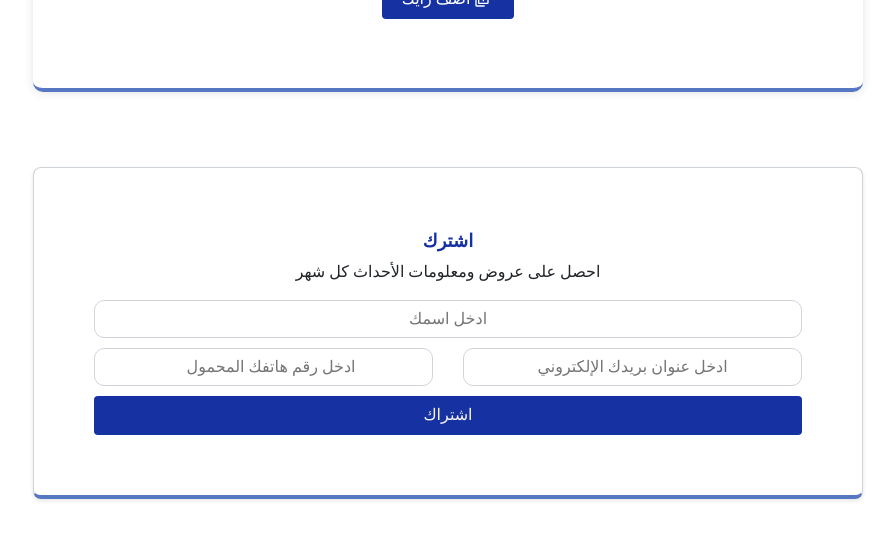
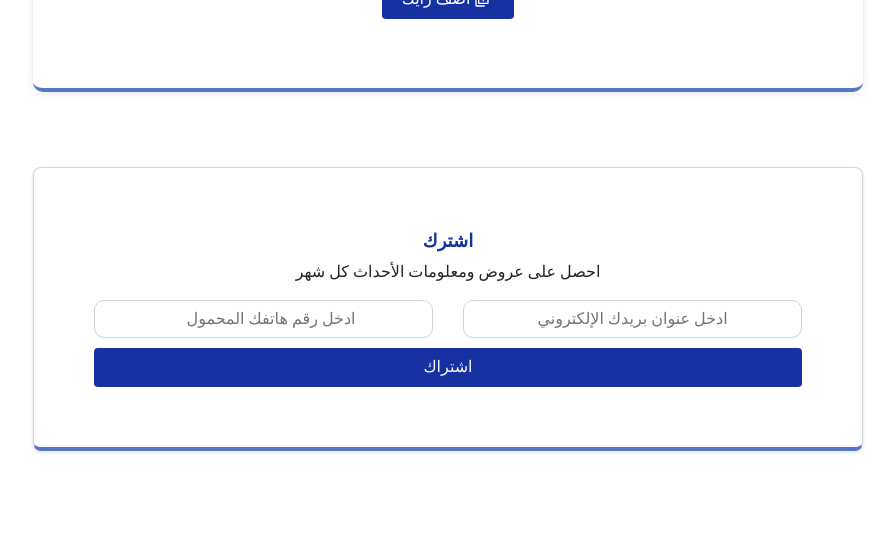
Before and after one commit to AdhamOmari/Nahawand, a React (Vite) app: page / in a window 1280 px wide. Shown: the part 1615-2155 px from the top of the page, without its empty margins (192-1087 px from the left). Built offline with nearby package versions, Linux system fonts and the light colour scheme.

Commit message:
test deploy

```diff
--- a/src/Page/Form/SubscriptionForm.jsx
+++ b/src/Page/Form/SubscriptionForm.jsx
@@ -38,18 +38,7 @@ const SubscriptionForm = () => {
             </p>
             <div className={styles.mailSubscribe}>
               <form name='' className={styles.form}>
-                <div className={styles.row}>
-                  <div className={styles.col12}>
-                    <input
-                      className={styles.formControl}
-                      name='name'
-                      placeholder={namePlaceholder}
-                      type='text'
-                      value={name}
-                      onChange={e => setName(e.target.value)}
-                    />
-                  </div>
-                </div>
+                <div className={styles.row}></div>
                 <div className={styles.row}>
                   <div className={`${styles.col6} ${styles.colMd6}`}>
                     <input
```
